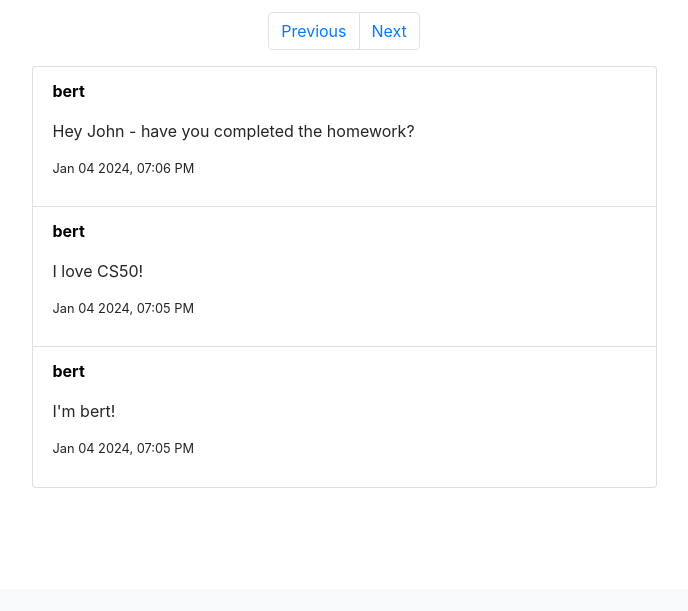
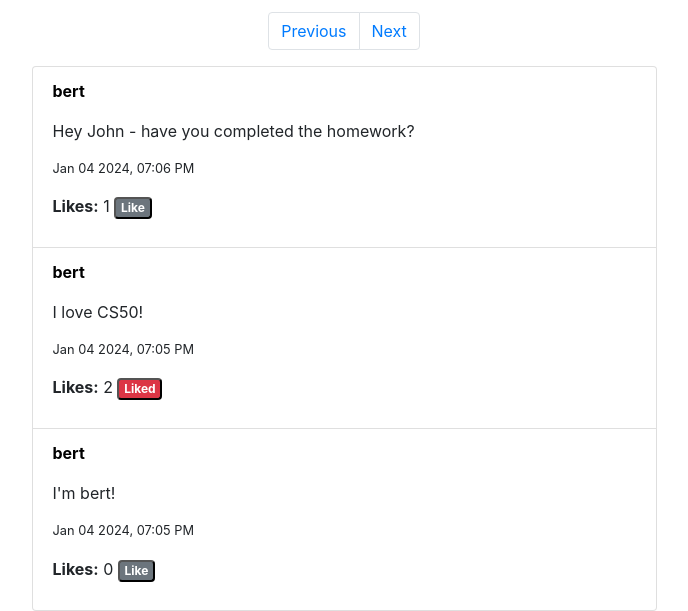
Before and after one commit to theodoregraham1/cs50w_network, a Django app: a page that uses project4/network/templates/network/profile.html in a window 1280 px wide. Shown: the part 211-822 px from the top of the page, without its empty margins (296-984 px from the left). Before the commit the page ends 699 px from the top, so only its background shows below. Run offline with Django 3.2, Linux system fonts and the light colour scheme; a user stored in the database is signed in; data comes from the database, SQL or seed files in the repository; both versions use the stored data as it was after the commit; some libraries are stand-ins or nearby versions.

Commit message:
Allow liking of posts

```diff
--- a/project4/network/models.py
+++ b/project4/network/models.py
@@ -11,12 +11,15 @@ class Post(models.Model):
     user = models.ForeignKey("User", related_name="posts", on_delete=models.CASCADE)
     text = models.TextField(max_length=300)
     timestamp = models.DateTimeField(auto_now=True)
+    likes = models.ManyToManyField("User", related_name="liked")
 
-    def serialise(self):
+    def serialise(self, user):
         return {
             "id": self.id,
             "username": self.user.username,
             "userid": self.user.id,
             "text": self.text,
             "timestamp": self.timestamp.strftime("%b %d %Y, %I:%M %p"),
+            "likes": len(self.likes.all()),
+            "liked": user in self.likes.all(),
         }
--- a/project4/network/static/network/profile.js
+++ b/project4/network/static/network/profile.js
@@ -25,6 +25,7 @@ function follow() {
 
 function show_follow_button(following) {
 	const btn = document.getElementById("follow-btn")
+
 	if (following) {
 		btn.classList.replace("btn-primary", "btn-secondary")
 		btn.innerText = "Unfollow"
--- a/project4/network/static/network/scripts.js
+++ b/project4/network/static/network/scripts.js
@@ -57,9 +57,26 @@ function add_post(post) {
 				<p id="post-text-${post.id}">${post.text}</p>
 				<p class="small">${post.timestamp}</p>
 		`;
+
+	// Add edit button
 	if (user_id === post.userid) {
-		li.innerHTML += `<button id="post-edit-${post.id}" class="badge badge-warning" onclick="open_edit_box(${post.id})">Edit</button>`;
+		li.innerHTML += `<button id="post-edit-${post.id}" class="badge badge-warning" onclick="open_edit_box(${post.id})">Edit</button><br>`;
 	}
+
+	// Like counter
+	let text_box = `<p class="inline"><b>Likes:</b> <p class="inline" id="post-like-counter-${post.id}">${post.likes}</p> `
+
+	// Like button
+	if (user_id != null && user_id !== post.userid) {
+		if (post.liked) {
+			text_box += `<button id="post-like-${post.id}" class="badge badge-danger inline" onclick="like(${post.id})">Liked</button>`;
+		} else {
+			text_box += `<button id="post-like-${post.id}" class="badge badge-secondary inline" onclick="like(${post.id})">Like</button>`;
+		}
+	}
+	text_box += `</p>`
+
+	li.innerHTML += text_box;
 
 	document.getElementById("posts").append(li)
 
@@ -159,3 +176,31 @@ function edit_post(post_id) {
 			}
 		})
 }
+
+function like(post_id) {
+	fetch(`../like/${post_id}`)
+		.then(response => response.json())
+		.then(response => {
+			const btn = document.getElementById(`post-like-${post_id}`)
+			if (response["liked"]) {
+				console.log("Liked post - ", post_id)
+
+				update_likes(1, post_id);
+
+				btn.classList.replace("badge-secondary", "badge-danger")
+				btn.innerText = "Liked"
+			} else {
+				console.log("Unliked post - ", post_id)
+
+				update_likes(-1, post_id);
+
+				btn.classList.replace("badge-danger", "badge-secondary")
+				btn.innerText = "Like"
+			}
+		})
+}
+
+function update_likes(increment, post_id) {
+	const like_counter = document.getElementById(`post-like-counter-${post_id}`);
+	like_counter.innerText = parseInt(like_counter.innerText) + increment;
+}
--- a/project4/network/static/network/styles.css
+++ b/project4/network/static/network/styles.css
@@ -5,3 +5,7 @@ a {
 a:hover {
     color: blue;
 }
+
+.inline {
+    display: inline;
+}
--- a/project4/network/templates/network/profile.html
+++ b/project4/network/templates/network/profile.html
@@ -17,7 +17,7 @@
         <h1 class="mt-2">{{ profile.username }}</h1>
 
         <div>
-            <b>Followers:</b> <p id="follower-count" style="display: inline">{{ followers_num }}</p> <b>Following:</b> <p id="following-count" style="display: inline">{{ following_num }}</p>
+            <b>Followers:</b> <p id="follower-count" class="inline">{{ followers_num }}</p> <b>Following:</b> <p id="following-count" class="inline">{{ following_num }}</p>
         </div>
 
         <!-- Follow button -->
--- a/project4/network/urls.py
+++ b/project4/network/urls.py
@@ -20,5 +20,6 @@ urlpatterns = [
     # Update data
     path("add", views.new_post, name="add"),
     path("follow/<int:id>", views.follow, name="follow"),
+    path("like/<int:post_id>", views.like, name="like"),
     path("edit", views.edit_post, name="edit"),
 ]
--- a/project4/network/views.py
+++ b/project4/network/views.py
@@ -88,9 +88,11 @@ def new_post(request):
 
 
 def get_posts(request):
+    # Return all posts
     posts = Post.objects.all()
     posts = posts.order_by("-timestamp")
-    return JsonResponse([post.serialise() for post in posts], status=201, safe=False)
+
+    return JsonResponse([post.serialise(request.user) for post in posts], status=201, safe=False)
 
 
 def get_user_posts(request, profile_id):
@@ -104,10 +106,13 @@ def get_user_posts(request, profile_id):
     posts = profile.posts
     posts = posts.order_by("-timestamp")
 
-    return JsonResponse([post.serialise() for post in posts], status=201, safe=False)
+    return JsonResponse([post.serialise(request.user) for post in posts], status=201, safe=False)
 
 
 def get_following_posts(request):
+    # Get posts from profiles the user is following
+
+    # Only allow authenticated users to access this
     if not request.user.is_authenticated:
         return HttpResponseRedirect(reverse("index"))
 
@@ -121,7 +126,7 @@ def get_following_posts(request):
     posts.sort(key=(lambda post: post.timestamp))
     posts.reverse()
 
-    return JsonResponse([post.serialise() for post in posts], status=201, safe=False)
+    return JsonResponse([post.serialise(request.user) for post in posts], status=201, safe=False)
 
 
 def profile_view(request, username):
@@ -148,6 +153,10 @@ def follow(request, id):
         user = User.objects.get(id=id)
     except User.DoesNotExist:
         return JsonResponse({}, status=500)
+
+    # Ensure user is not the same as the one they are trying to follow
+    if request.user == user:
+        return JsonResponse({}, status=511)
 
     # Follow or unfollow
     if request.user in user.followers.all():
@@ -191,3 +200,26 @@ def edit_post(request):
     post.save()
 
     return JsonResponse(post.serialise(), status=201)
+
+
+def like(request, post_id):
+    # Ensure the user is logged in
+    if not request.user.is_authenticated:
+        return JsonResponse({}, status=511)
+
+    # Find post
+    try:
+        post = Post.objects.get(id=post_id)
+    except Post.DoesNotExist:
+        return JsonResponse({}, status=500)
+
+    # Make sure user is not the post's maker
+    if request.user == post.user:
+        return JsonResponse({}, status=511)
+
+    if request.user in post.likes.all():
+        post.likes.remove(request.user)
+    else:
+        post.likes.add(request.user)
+
+    return JsonResponse({"liked": request.user in post.likes.all()}, status=201)
```
Also changed, not shown: project4/db.sqlite3, project4/network/migrations/0004_post_likes.py (added).
